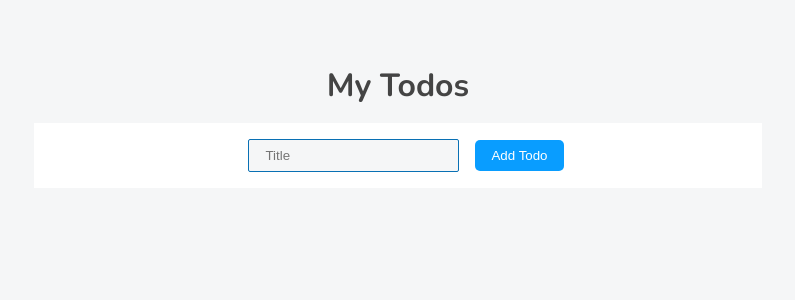
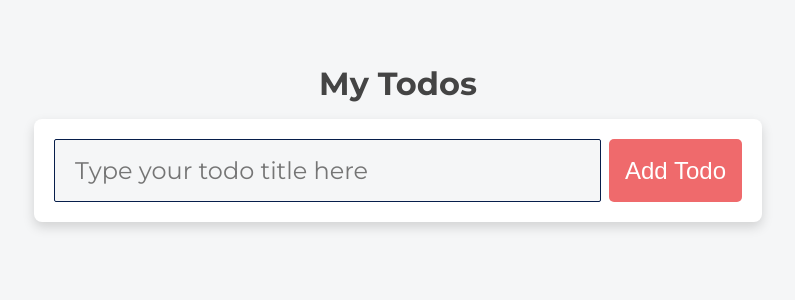
Before and after one commit to faysalce/react-typescript-todo-app, a React (Create React App) app: page / in a window 1280 px wide. Shown: the top 300 px of the page, without its empty margins (242-1037 px from the left). Built offline with nearby package versions, Linux system fonts and the light colour scheme.

Commit message:
Design improved

```diff
--- a/src/components/AddTodo.tsx
+++ b/src/components/AddTodo.tsx
@@ -24,7 +24,7 @@ const AddTodo: React.FC = () => {
     <form className="Form" onSubmit={(e) => handleSaveTodo(e, formData)}>
 
 
-        <input onChange={handleForm} type="text" placeholder="Title" value={taskTitle} id="title" />
+        <input onChange={handleForm} type="text" placeholder="Type your todo title here" value={taskTitle} id="title" />
 
 
         <button disabled={formData === undefined ? true : false}>Add Todo</button>
--- a/src/components/Todo.tsx
+++ b/src/components/Todo.tsx
@@ -32,13 +32,13 @@ const Todo: React.FC<Props> = ({ todo, updateTodo, deleteTodo }) => {
         <span style={{ margin: "0 1rem" }}>Complete</span>
         <button
           onClick={() => editThisTodo()}
-          className="Card--button"
+          className="Card--button edit---button"
         >
           {edit ? "Cancle Edit" : "Edit"}
         </button>
         <button
           onClick={(event) => deleteThisTodo(event, todo.id)}
-          className="Card--button"
+          className="Card--button delete---button"
         >
           Delete
         </button>
--- a/src/components/TodoInfo.tsx
+++ b/src/components/TodoInfo.tsx
@@ -9,7 +9,7 @@ const TodoInfo: React.FC<PropsInfo> = ({ todo }) => {
 
     return (
         <div className="Card--text">
-            <h1 className={checkTodo}>{todo.title}</h1>
+            <h2 className={checkTodo}>{todo.title}</h2>
             <span className={checkTodo}>{new Date(todo.date).toUTCString()}</span>
         </div>
     );
--- a/src/containers/Todos.tsx
+++ b/src/containers/Todos.tsx
@@ -4,13 +4,15 @@ import { TodoContext } from "../context/todoContext";
 import Todo from "../components/Todo";
 
 const Todos = () => {
-  const { todos, updateTodo, deleteTodo, editTodo } = React.useContext(TodoContext) as ContextType;
+  const { todos, updateTodo, deleteTodo } = React.useContext(TodoContext) as ContextType;
   return (
-    <>
+
+    <div className="Card-list">
       {todos.map((todo: ITodo) => (
-        <Todo key={todo.id} updateTodo={updateTodo} deleteTodo={deleteTodo}  todo={todo} />
+        <Todo key={todo.id} updateTodo={updateTodo} deleteTodo={deleteTodo} todo={todo} />
       ))}
-    </>
+    </div>
+
   );
 };
 
--- a/src/styles.css
+++ b/src/styles.css
@@ -1,12 +1,13 @@
-@import url("https://fonts.googleapis.com/css2?family=Nunito:wght@400;700&display=swap");
+@import url('https://fonts.googleapis.com/css2?family=Montserrat:wght@100;200;300;400;600;700&display=swap');
 
 * {
   margin: 0;
   padding: 0;
   box-sizing: border-box;
+
 }
 body {
-  font-family: "Nunito", sans-serif;
+  font-family: "Montserrat", sans-serif;
   -webkit-font-smoothing: antialiased;
   -moz-osx-font-smoothing: grayscale;
   color: #444;
@@ -22,21 +23,28 @@ body {
   text-align: center;
   margin: 1rem 0;
 }
+.Card-list{
+  background: #fff;
+  box-shadow: 0 5px 12px rgb(0 0 0 / 15%);
+  border-radius: 0.5rem;
+  overflow: hidden;
+}
+
 
 .Card {
   display: flex;
   justify-content: space-between;
   align-items: center;
   background: #fff;
-  padding: 0.5rem 1rem;
+  padding: 1.25rem;
 }
 
-.Card:not(:last-child) {
-  border-bottom: 1px solid #333333;
+.Card + .Card{
+  border-top: 1px solid #e1e1e1;
 }
 
-.Card--text h1 {
-  color: #0970b4;
+.Card--text h2 {
+  color: rgb(7, 30, 75);
   text-transform: capitalize;
 }
 
@@ -44,19 +52,24 @@ body {
   padding: 0.4rem 1rem;
   border-radius: 20px;
   cursor: pointer;
-  background: #00aa69;
-  border: 1px solid #00aa69;
   color: #fff;
   margin-right: 1rem;
 }
-
+.Card--button:hover{
+  background-color: ;
+}
+.Card--button:last-child{
+  margin-right: 0;
+}
 .Form {
   display: flex;
-  justify-content: center;
-  align-items: center;
-  padding: 1rem;
+  padding: 1.25rem;
   background: #fff;
   margin-bottom: 1rem;
+  border-radius: .5rem;
+  overflow: hidden;
+  box-shadow: 0 5px 12px rgb(0 0 0 / 15%);
+
 }
 
 .Form > div {
@@ -67,28 +80,40 @@ body {
 
 .Form input {
   background: #f5f6f7;
-  padding: 0.5rem 1rem;
-  border: 1px solid #0970b4;
+  padding: 1rem 1.25rem;
+  border: 1px solid rgb(7, 30, 75);
   border-radius: 2px;
   display: block;
-  margin: 0 1rem;
   outline: none;
+  font-size: 1.5rem;
+  flex-basis: 100%;
+  margin-right: 0.5rem;
+  font-family: inherit;
 }
 
 .Form button {
-  background: #099dff;
+  background-color: rgb(239, 106, 108);
   color: #fff;
   padding: 0.5rem 1rem;
   border-radius: 5px;
   cursor: pointer;
   border: none;
+  font-size: 1.5rem;
+  white-space: nowrap;
 }
 
 .line-through {
   text-decoration: line-through;
   color: #777 !important;
 }
-
+.edit---button {
+  background-color: rgb(7, 30, 75);
+  border: 1px solid rgb(7, 30, 75);
+}
+.delete---button {
+  background-color: rgb(255, 197, 61);
+  border: 1px solid rgb(255, 197, 61);
+}
 .hide-button {
   display: none;
 }
```
